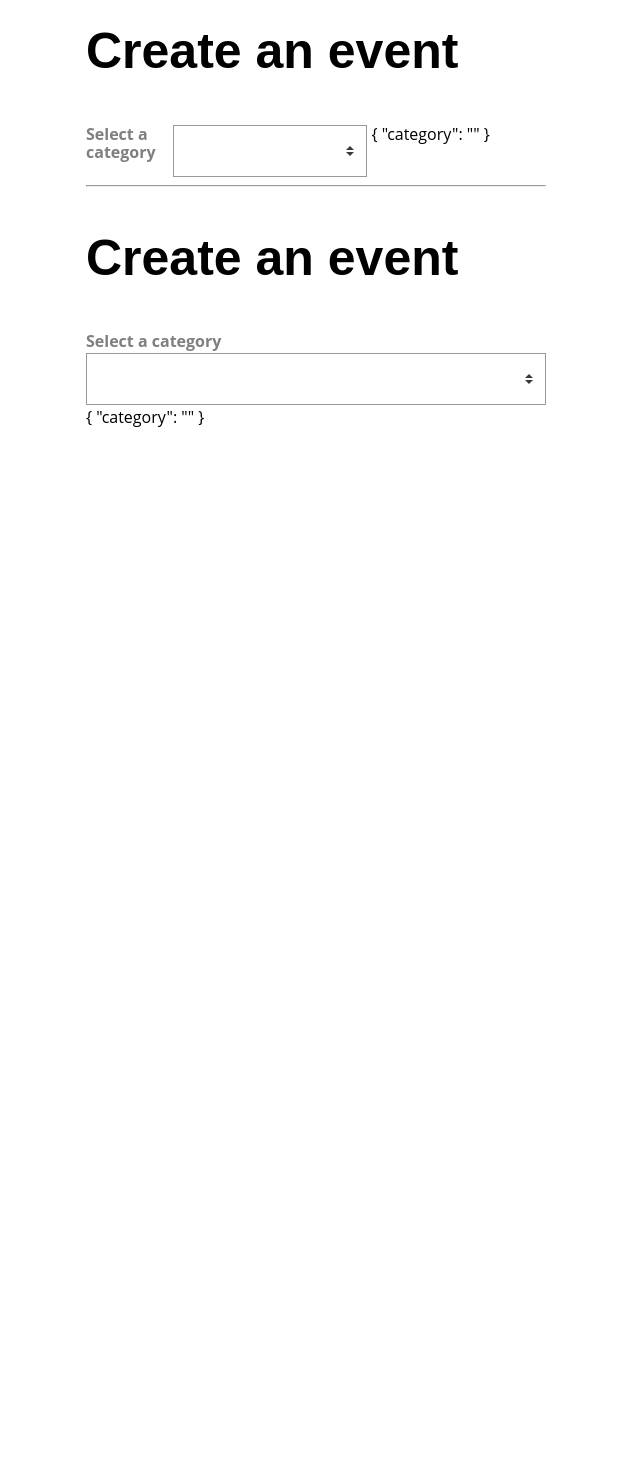
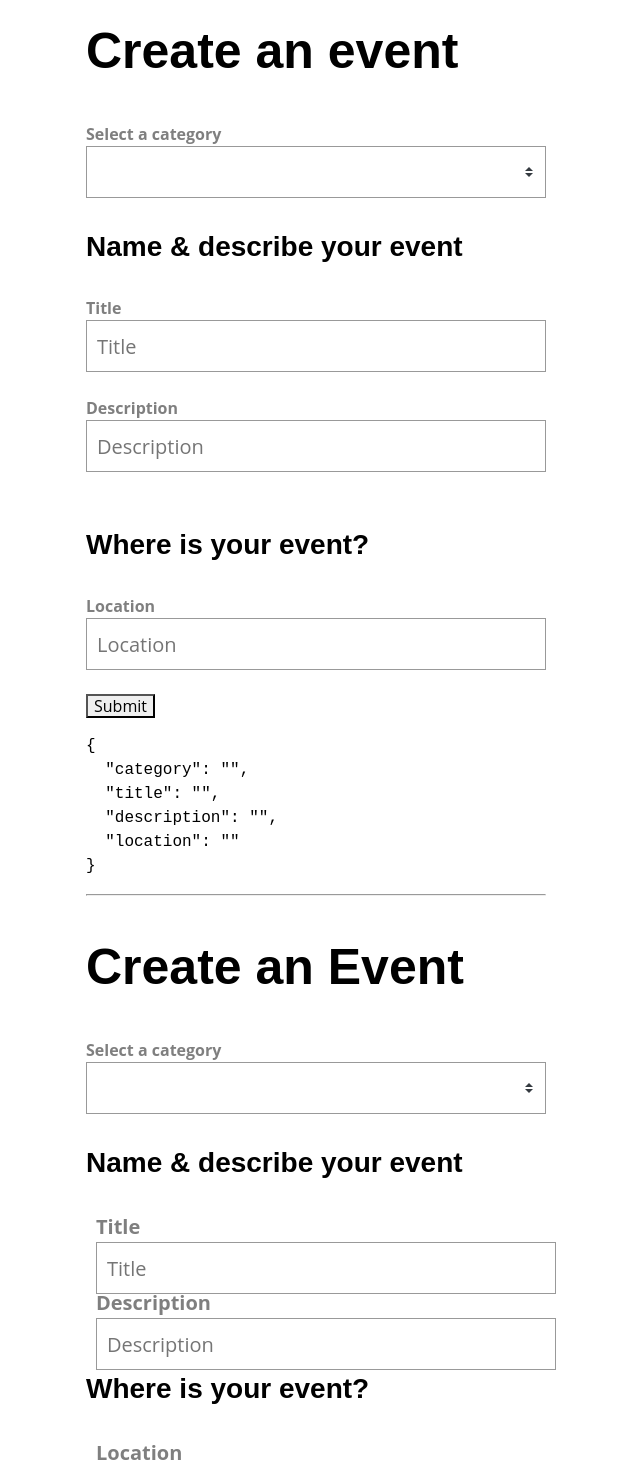
Before and after one commit to Code-Pop/Vue-3-Forms, a Vue app: page / in a window 1280 px wide. Shown: the part 20-1487 px from the top of the page, without its empty margins (344-984 px from the left). Before the commit the page ends 800 px from the top, so only its background shows below. Built offline with nearby package versions, Linux system fonts and the light colour scheme.

Commit message:
Update Simple and Component based form examples

```diff
--- a/src/views/ComponentsForm.vue
+++ b/src/views/ComponentsForm.vue
@@ -1,15 +1,44 @@
 <template>
-  <form @submit.prevent="submitForm">
-    <h1>Create an event</h1>
+  <div>
+    <h1>Create an Event</h1>
+    <form @submit.prevent="createEvent">
+      <BaseSelect
+        label="Select a category"
+        :options="categories"
+        v-model="event.category"
+      />
 
-    <BaseSelect
-      label="Select a category"
-      :options="categories"
-      v-model="event.category"
-    />
+      <h3>Name & describe your event</h3>
+      <BaseInput
+        label="Title"
+        v-model="event.title"
+        type="text"
+        placeholder="Title"
+        class="field"
+      />
 
-    {{ event }}
-  </form>
+      <BaseInput
+        label="Description"
+        v-model="event.description"
+        type="text"
+        placeholder="Description"
+        class="field"
+      />
+
+      <h3>Where is your event?</h3>
+      <BaseInput
+        label="Location"
+        v-model="event.location"
+        type="text"
+        placeholder="Location"
+        class="field"
+      />
+
+      <BaseButton type="submit" class="-fill-gradient">Submit</BaseButton>
+    </form>
+
+    <pre>{{ event }}</pre>
+  </div>
 </template>
 
 <script>
@@ -29,7 +58,10 @@ export default {
   setup () {
     const submitForm = () => { console.log('Submit') }
     const event = reactive({
-      category: ''
+      category: '',
+      title: '',
+      description: '',
+      location: ''
     })
 
     return {
--- a/src/views/SimpleForm.vue
+++ b/src/views/SimpleForm.vue
@@ -1,16 +1,51 @@
 <template>
-  <form @submit.prevent="submitForm">
+  <div>
     <h1>Create an event</h1>
+    <form @submit.prevent="submitForm">
 
-    <label>
-      Select a category
-      <select name="category" v-model="event.category">
-        <option v-for="category in categories" :value="category" :key="category">{{ category }}</option>
+      <label>Select a category</label>
+      <select v-model="event.category">
+        <option
+          v-for="option in categories"
+          :value="option"
+          :key="option"
+          :selected="option === event.category"
+        >{{ option }}</option>
       </select>
-    </label>
 
-    {{ event }}
-  </form>
+      <h3>Name & describe your event</h3>
+
+      <label>Title</label>
+      <input
+        v-model="event.title"
+        type="text"
+        placeholder="Title"
+        class="field"
+      >
+
+      <label>Description</label>
+      <input
+        v-model="event.description"
+        type="text"
+        placeholder="Description"
+        class="field"
+      />
+
+      <h3>Where is your event?</h3>
+
+      <label>Location</label>
+      <input
+        v-model="event.location"
+        type="text"
+        placeholder="Location"
+        class="field"
+      />
+
+      <button type="submit">Submit</button>
+    </form>
+
+    <pre>{{ event }}</pre>
+  </div>
 </template>
 
 <script>
@@ -30,7 +65,10 @@ export default {
   setup () {
     const submitForm = () => { console.log('Submit') }
     const event = reactive({
-      category: ''
+      category: '',
+      title: '',
+      description: '',
+      location: ''
     })
 
     return {
```
